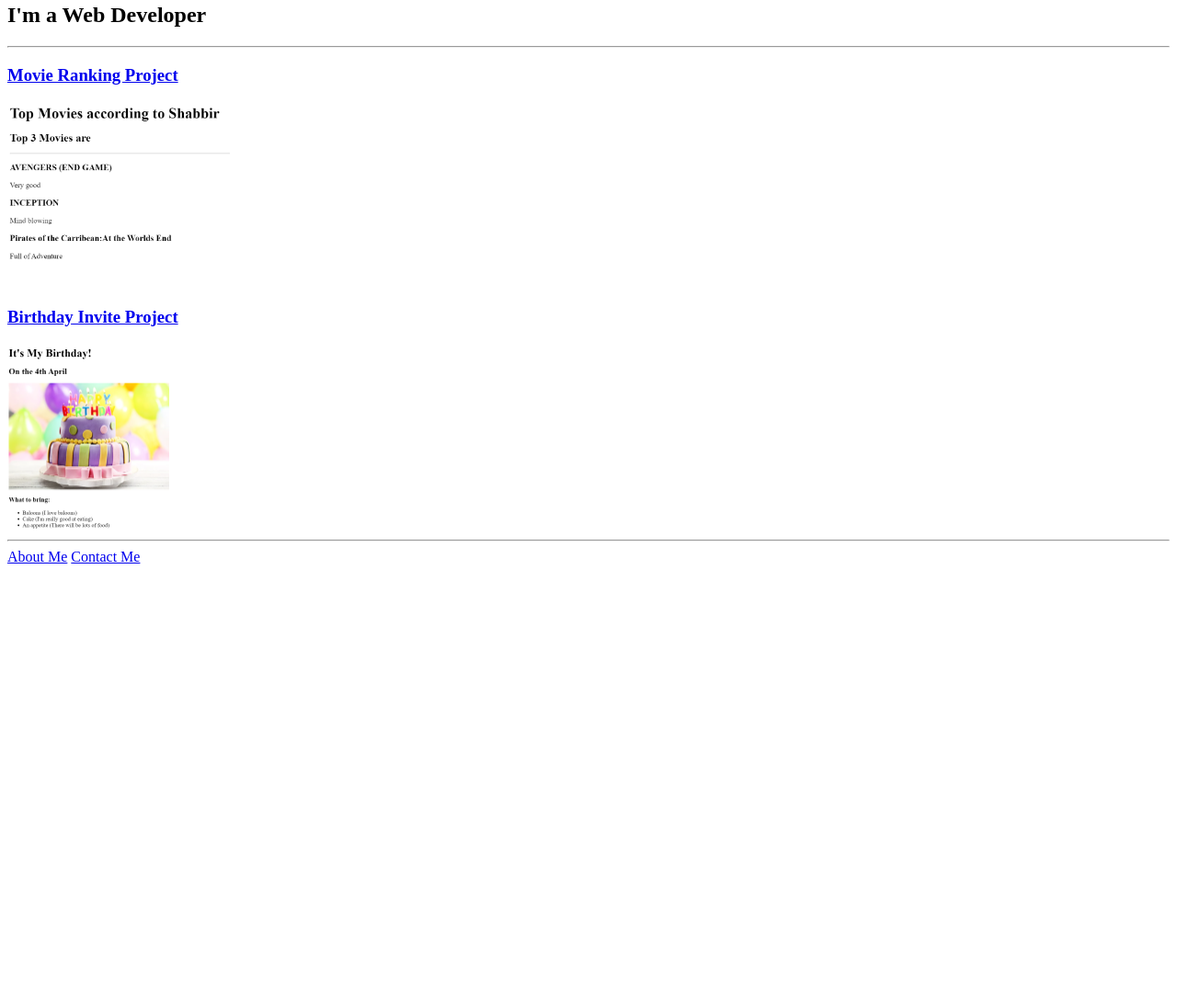
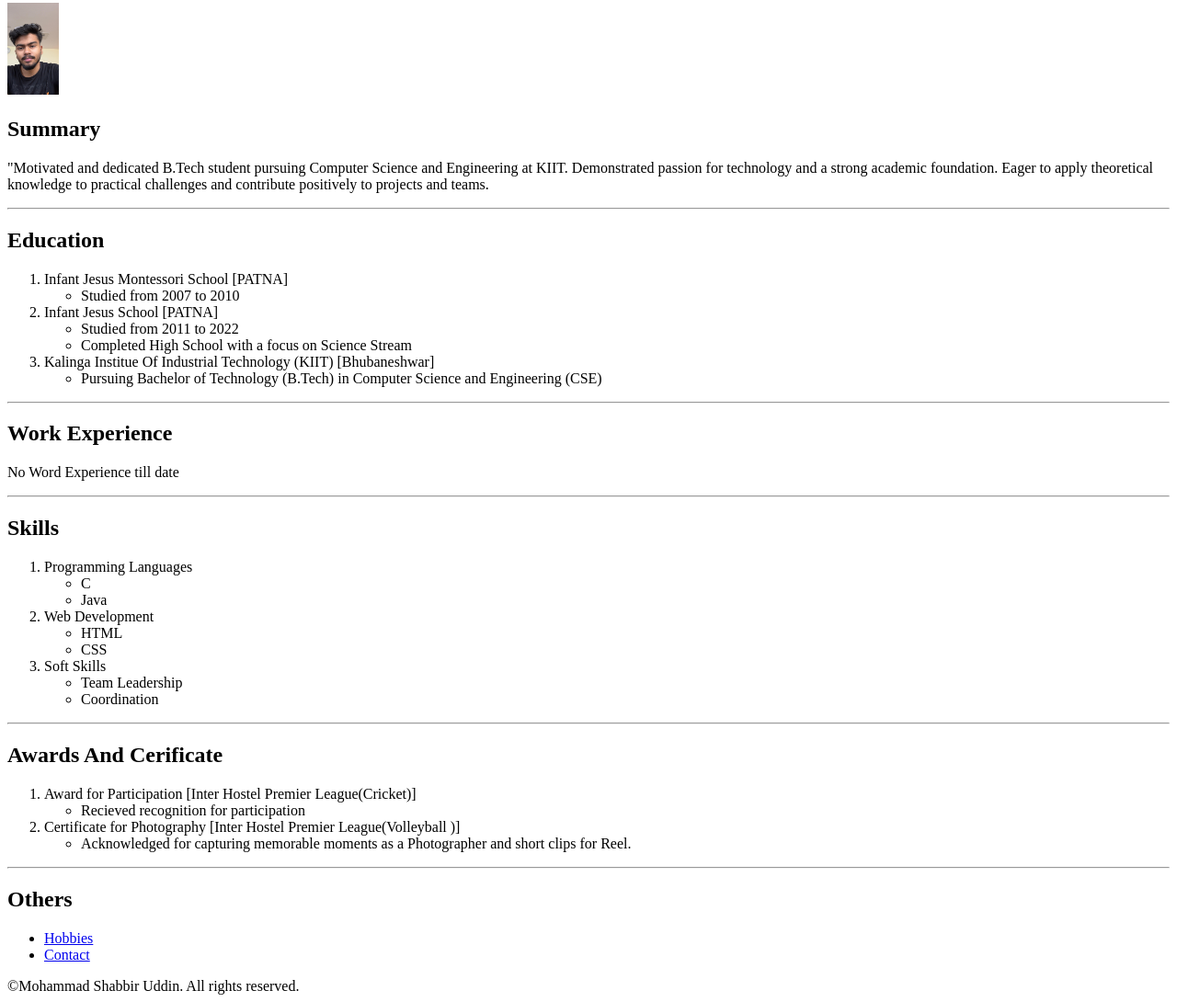
Before and after one commit to shabbirud01/html-portfolio, a plain HTML site: page index.html in a window 1280 px wide. Shown: the part 77-1167 px from the top of the page at 92% size. Before the commit the page ends 800 px from the top, so only its background shows below. Drawn offline with Linux system fonts and the light colour scheme.

Commit message:
Add files via upload

```diff
--- a/index.html
+++ b/index.html
@@ -1,37 +1,93 @@
-<!-- TODO 1: Create the HTML Boilerplate -->
-
-<!-- TODO 2: Add Your previous projects' HTML into the public folder -->
-
-<!-- TODO 3: Take screenshots of your project previews and add the images to the images folder -->
-
-<!-- TODO 4: Add titles/subtitles etc. -->
-
-<!-- TODO 5: Add a link to the project pages -->
-
-<!-- TODO 6: Add images to show the project previews
-HINT for TODO 6: You can use the height attribute set to 200 to make the image smaller:
-https://developer.mozilla.org/en-US/docs/Web/HTML/Element/img#attr-height -->
-
-<!-- TODO 7: Add the Contact Me and About Me page links -->
-
 <!DOCTYPE html>
 <html lang="en">
     <head>
         <meta charset="UTF-8">
-        <title>Shabbir Portfolio</title>
+        <title>My Resume</title>
     </head>
     <body>
-        <h1> Shabbir Uddin's Portfolio</h1>
-        <h2>I'm a Web Developer</h2>
+        <h1>Mohammad Shabbir Uddin</h1>
+        <img src="./IDV.jpg" height="100"/>
+
+        <h2>Summary</h2>
+        <p>
+
+           "Motivated and dedicated B.Tech student pursuing Computer Science and Engineering at KIIT.
+           Demonstrated passion for technology and a strong academic foundation.
+           Eager to apply theoretical knowledge to practical challenges and contribute positively to projects and teams.
+        </p>
         <hr/>
-        <h3><a href="./public/movie-ranking.html">Movie Ranking Project</a></h3>
-        <img src="./assets/images/Movie Ranking.png" height="200"/>
-       <h3> <a href="./public/birthday-invite.html">Birthday Invite Project</a></h3>
-        <img src="./assets/images/Birthday.png" height="200"/>
+        <h2>Education</h2>
+        <p>
+            <ol>
+                <li>Infant Jesus Montessori School [PATNA]
+                    <ul>
+                        <li>Studied from 2007 to 2010</li>
+                    </ul>
+                </li>
+                <li>Infant Jesus School [PATNA]
+                    <ul>
+                        <li>Studied from 2011 to 2022</li>
+                        <li>Completed High School with a focus on Science Stream</li>
+                    </ul>
+                </li>
+                <li>Kalinga Institue Of Industrial Technology (KIIT) [Bhubaneshwar]
+                    <ul>
+                        <li>Pursuing Bachelor of Technology (B.Tech) in Computer Science and Engineering (CSE)</li>
+                    </ul>
+                </li>
+
+            </ol>
+        </p>
         <hr/>
-        <a href="./public/about.html">About Me</a>
-        <a href="./public/contact.html">Contact Me</a>
+        <h2>Work Experience</h2>
+        <p>No Word Experience till date </p>
+        <hr/>
+        <h2>Skills</h2>
+        <ol>
+            <li>Programming Languages
+                <ul>
+                    <li>C </li>
+                    <li>Java</li>
+                </ul>
+            </li>
+            <li>Web Development
+                <ul>
+                    <li>HTML</li>
+                    <li>CSS</li>
+                </ul>
+            </li>
+            <li>Soft Skills
+                <ul>
+                    <li>Team Leadership</li>
+                    <li>Coordination</li>
+                </ul>
+            </li>
 
+        </ol>
+        <hr/>
+        <h2>Awards And Cerificate</h2>
+        <ol>
+            <li>Award for Participation [Inter Hostel Premier League(Cricket)]
+                <ul>
+                    <li>Recieved recognition for participation</li>
+                </ul>
+            </li>
+            <li>Certificate for Photography [Inter Hostel Premier League(Volleyball )]
+                <ul>
+                    <li>Acknowledged for capturing memorable moments as a Photographer and short clips for Reel.</li>
+
+                </ul>
+            </li>
+        </ol>
+        <hr/>
+        <h2>Others</h2>
+
+      <ul>
+        <li><a href="hobbies.html">Hobbies</a></li>
+        <li><a href="contact.html">Contact</a></li>
+        </ul>
+        <footer>
+            ©Mohammad Shabbir Uddin. All rights reserved.
+        </footer>
 
     </body>
-</html>
```
Also changed, not shown: contact.html (added, +17 -0 lines), hobbies.html (added, +19 -0 lines), IDV.jpg (added).
